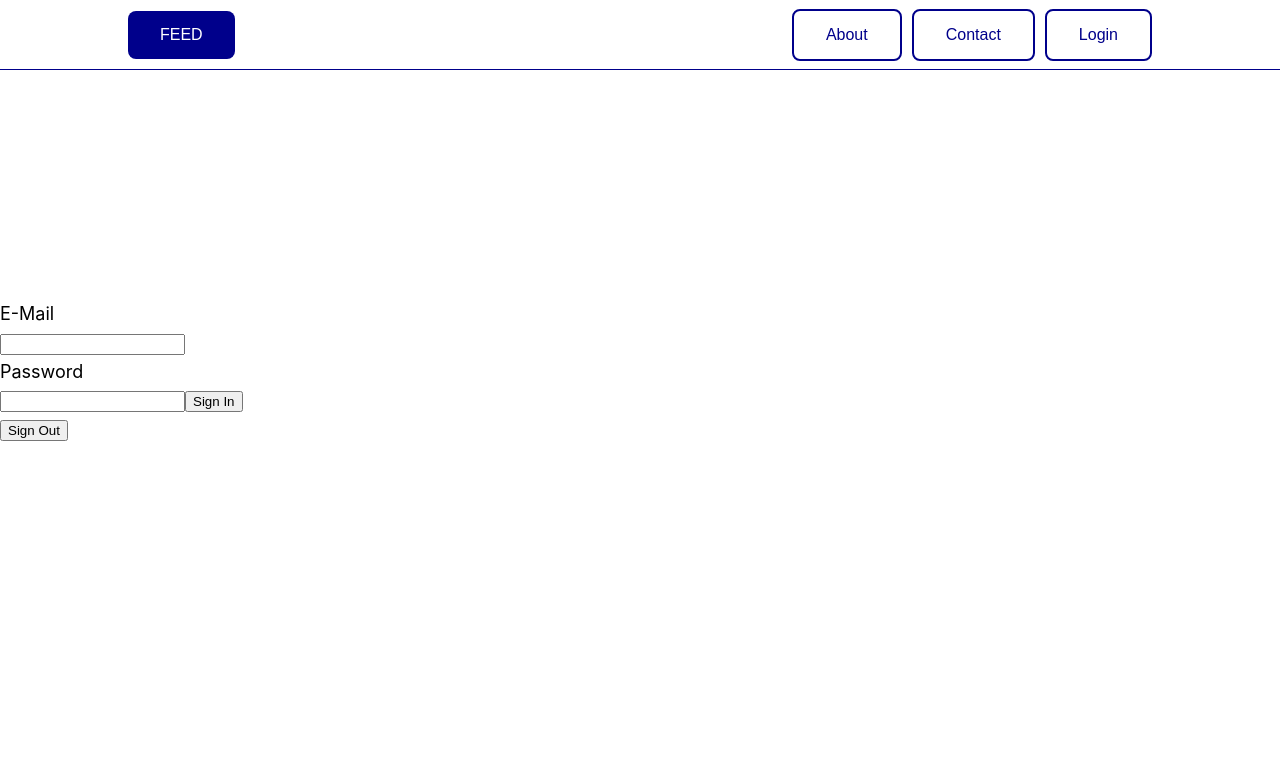
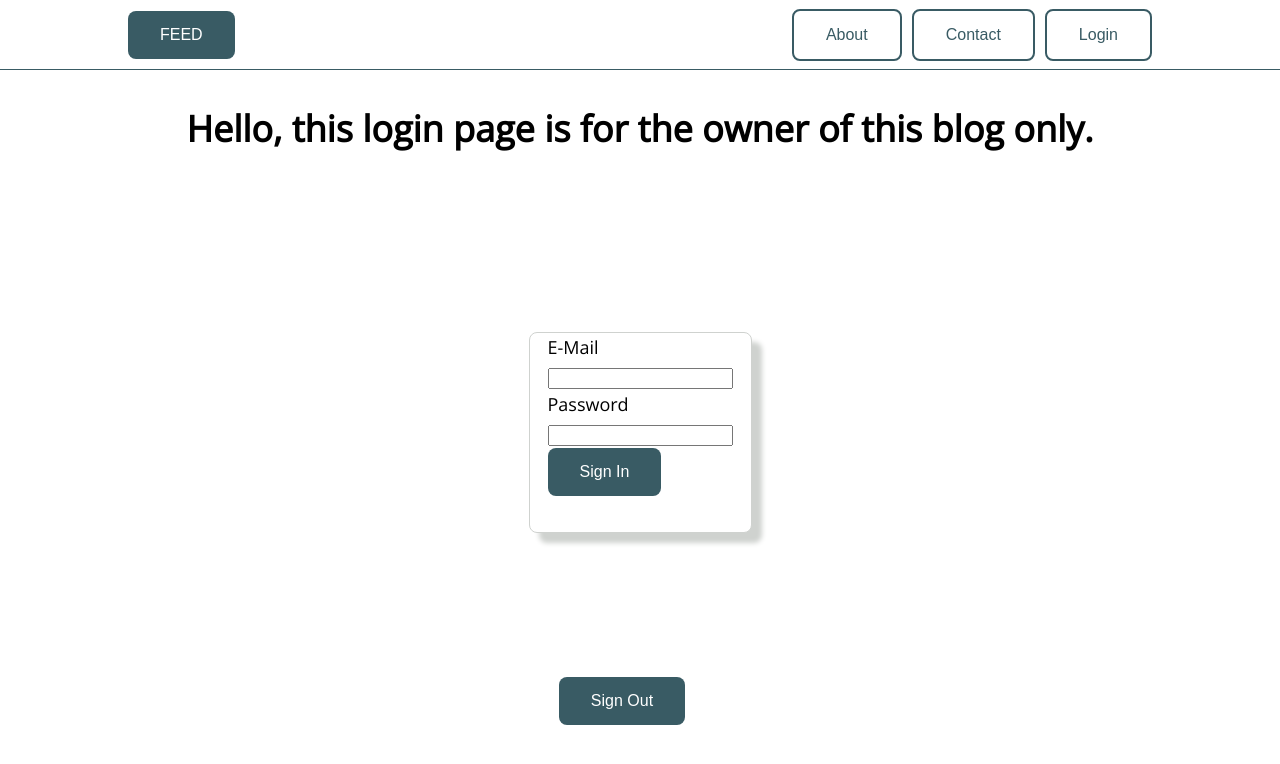
Before and after one commit to njandersen/personal-blog, a Next.js app: page /enter in a window 1280 px wide. Shown: the top 764 px of the page. Built offline with nearby package versions, Linux system fonts and the light colour scheme; no server answers.

Commit message:
final Polish of css

```diff
--- a/components/Navbar.js
+++ b/components/Navbar.js
@@ -33,7 +33,12 @@ export default function Navbar() {
         </li>
         <li>
           <Link href="">
-            <button className={styles.contactBtn}>Contact</button>
+            <button
+              className={styles.contactBtn}
+              onClick={() => toast.error("Sorry this isn't implemented yet.")}
+            >
+              Contact
+            </button>
           </Link>
         </li>
         <li>
--- a/pages/enter.js
+++ b/pages/enter.js
@@ -2,11 +2,16 @@ import { useRouter } from "next/router";
 import { useState } from "react";
 import { auth } from "../lib/firebase";
 import { signInWithEmailAndPassword, signOut } from "firebase/auth";
+import toast from "react-hot-toast";
 
 export default function EnterPage({}) {
   const router = useRouter();
   const [email, setEmail] = useState("");
   const [password, setPassword] = useState("");
+  // Toast notifications
+  const notifyLogin = () => toast.success("Success! Logged In.");
+  const notifyLogout = () => toast.success("Success! Logged Out");
+  const notifyInvalid = () => toast.error("Sorry You Dont Have Access.");
 
   const handleSubmit = (e) => {
     e.preventDefault();
@@ -16,8 +21,10 @@ export default function EnterPage({}) {
         const user = userCredential.user;
         router.push("/");
         console.log("logged in");
+        notifyLogin();
       })
       .catch((error) => {
+        notifyInvalid();
         console.log(error);
       });
   };
@@ -25,12 +32,17 @@ export default function EnterPage({}) {
   const userSignOut = () => {
     signOut(auth).then(() => {
       console.log("User Signed Out");
+      router.push("/");
+      notifyLogout();
     });
   };
 
   return (
-    <main>
-      <div className="login-card">
+    <main className="login-page">
+      <h1 className="login-greeting">
+        Hello, this login page is for the owner of this blog only.
+      </h1>
+      <div className="card login-card">
         <form onSubmit={handleSubmit}>
           <label htmlFor="email">E-Mail</label>
           <input
@@ -46,10 +58,15 @@ export default function EnterPage({}) {
             value={password}
             onChange={(event) => setPassword(event.target.value)}
           />
-          <button type="submit">Sign In</button>
+          <br></br>
+          <button className="login-btn signInBtn" type="submit">
+            Sign In
+          </button>
         </form>
-        <button onClick={userSignOut}>Sign Out</button>
       </div>
+      <button className="login-btn signOutBtn" onClick={userSignOut}>
+        Sign Out
+      </button>
     </main>
   );
 }
--- a/pages/posts/[slug].js
+++ b/pages/posts/[slug].js
@@ -16,7 +16,7 @@ export default function PostPage({ post }) {
   return (
     <main>
       {post.map((post) => (
-        <div className="post-page-container">
+        <div className="card post-page-container">
           <h1>{post.title}</h1>
           <h2>Published {moment(post.date).format("LL")}</h2>
           <p dangerouslySetInnerHTML={{ __html: post.content }}></p>
--- a/styles/global.css
+++ b/styles/global.css
@@ -1,16 +1,19 @@
+@import url("https://fonts.googleapis.com/css2?family=Open+Sans&display=swap");
+
 :root {
-  --color-border: darkblue;
-  --color-text: darkblue;
+  --color-border: #395b64;
+  --color-text: #395b64;
   --color-background: white;
-  --color-gray: gray;
+  --color-gray: #cfd2cf;
 }
 
 html,
 body {
   padding: 0;
   margin: 0;
-  font-family: -apple-system, BlinkMacSystemFont, Segoe UI, Roboto, Oxygen,
-    Ubuntu, Cantarell, Fira Sans, Droid Sans, Helvetica Neue, sans-serif;
+  font-family: "Open sans";
+  /* font-family: -apple-system, BlinkMacSystemFont, Segoe UI, Roboto, Oxygen,
+    Ubuntu, Cantarell, Fira Sans, Droid Sans, Helvetica Neue, sans-serif; */
   line-height: 1.6;
   font-size: 18px;
 }
@@ -20,12 +23,13 @@ body {
 }
 
 a {
-  color: #0070f3;
+  color: #a5c9ca;
   text-decoration: none;
 }
 
 a:hover {
   text-decoration: underline;
+  color: #2c3333;
 }
 
 img {
@@ -67,16 +71,20 @@ img {
   align-items: center;
   justify-content: center;
   flex-direction: column;
+  background-color: #a5c9ca;
+  color: #2c3333;
+  max-height: 600px;
+  padding-top: 1rem;
 }
 .card-post {
   padding-top: 0;
-  margin-top: 50px;
+  margin-top: 100px;
   margin-bottom: 50px;
 }
 .create-form {
   padding-top: 0;
   padding-bottom: 4rem;
-  background-color: darkblue;
+  background-color: #a5c9ca;
   color: white;
 }
 
@@ -89,6 +97,21 @@ img {
 }
 .profile-pic {
   border-radius: 9999px;
+}
+.short-about {
+  padding-left: 2rem;
+}
+.post-footer {
+  display: flex;
+  align-items: center;
+  flex-direction: row;
+}
+.word-counter {
+  margin-right: 4rem;
+  font-style: italic;
+}
+.post-link {
+  margin-left: 4rem;
 }
 
 /* Create Page */
@@ -107,7 +130,7 @@ label {
   align-items: center;
   justify-content: center;
   flex-direction: column;
-  background-color: darkblue;
+  background-color: #a5c9ca;
   color: white;
 }
 
@@ -122,16 +145,22 @@ label {
   font-size: 16px;
   margin-right: 10px;
 }
-
-/* Enter Page */
-.btn-google {
-  margin-top: 80px;
-}
-.login-card {
-  margin-top: 300px;
+.submit-btn:hover {
+  background-color: #395b64;
+  color: white;
+  transition-duration: 0.4s;
+  box-shadow: 0 12px 16px 0 rgba(0, 0, 0, 0.24),
+    0 17px 50px 0 rgba(0, 0, 0, 0.19);
 }
 
 /* About Page */
+.about-container {
+  display: flex;
+  flex-direction: column;
+  justify-content: center;
+  align-items: center;
+  margin-top: 150px;
+}
 .greeting {
   margin-top: 100px;
   display: flex;
@@ -141,7 +170,8 @@ label {
   margin-top: 50px;
   display: flex;
   justify-content: center;
-  color: darkblue;
+  color: #2c3333;
+  width: 500px;
 }
 .backBtn {
   display: flex;
@@ -150,6 +180,54 @@ label {
   color: darkblue;
 }
 
+/* Post Page */
 .post-page-container {
-  margin-top: 500px;
+  margin-top: 150px;
 }
+
+/* Login Page */
+.login-greeting {
+  margin-top: 100px;
+}
+.login-page {
+  display: flex;
+  align-items: center;
+  justify-content: center;
+  flex-direction: column;
+}
+.signInBtn {
+  background-color: var(--color-border);
+  border: none;
+  border-radius: 8px;
+  color: white;
+  text-align: center;
+  padding: 15px 32px;
+  text-decoration: none;
+  display: inline-block;
+  font-size: 16px;
+}
+.signOutBtn {
+  background-color: var(--color-border);
+  border: none;
+  border-radius: 8px;
+  color: white;
+  text-align: center;
+  padding: 15px 32px;
+  text-decoration: none;
+  display: inline-block;
+  font-size: 16px;
+  margin-top: 2rem;
+  margin-right: 2rem;
+}
+.login-btn:hover {
+  box-shadow: 0 12px 16px 0 rgba(0, 0, 0, 0.24),
+    0 17px 50px 0 rgba(0, 0, 0, 0.19);
+}
+.login-card {
+  display: flex;
+  align-items: center;
+  justify-content: center;
+  flex-direction: column;
+  margin-top: 150px;
+  padding-bottom: 2rem;
+}
--- a/styles/navbar.module.css
+++ b/styles/navbar.module.css
@@ -28,7 +28,7 @@
 
 /* Buttons */
 .feedBtn {
-  background-color: darkblue;
+  background-color: var(--color-border);
   border: none;
   border-radius: 8px;
   color: white;
@@ -60,6 +60,7 @@
   font-size: 16px;
   margin-right: 10px;
 }
+
 .contactBtn {
   background-color: var(--color-background);
   color: var(--color-text);
@@ -81,3 +82,36 @@
   padding: 15px 32px;
   font-size: 16px;
 }
+
+.feedBtn:hover {
+  box-shadow: 0 12px 16px 0 rgba(0, 0, 0, 0.24),
+    0 17px 50px 0 rgba(0, 0, 0, 0.19);
+}
+.aboutBtn:hover {
+  background-color: #395b64;
+  color: white;
+  transition-duration: 0.4s;
+  box-shadow: 0 12px 16px 0 rgba(0, 0, 0, 0.24),
+    0 17px 50px 0 rgba(0, 0, 0, 0.19);
+}
+.createBtn:hover {
+  background-color: #395b64;
+  color: white;
+  transition-duration: 0.4s;
+  box-shadow: 0 12px 16px 0 rgba(0, 0, 0, 0.24),
+    0 17px 50px 0 rgba(0, 0, 0, 0.19);
+}
+.contactBtn:hover {
+  background-color: #395b64;
+  color: white;
+  transition-duration: 0.4s;
+  box-shadow: 0 12px 16px 0 rgba(0, 0, 0, 0.24),
+    0 17px 50px 0 rgba(0, 0, 0, 0.19);
+}
+.loginBtn:hover {
+  background-color: #395b64;
+  color: white;
+  transition-duration: 0.4s;
+  box-shadow: 0 12px 16px 0 rgba(0, 0, 0, 0.24),
+    0 17px 50px 0 rgba(0, 0, 0, 0.19);
+}
```
Also changed, not shown: pages/about.js (+7 -3 lines), pages/create.js (+10 -1 lines), pages/index.js (+16 -7 lines), components/PostFeed.js (deleted), styles/create.module.css (deleted).
